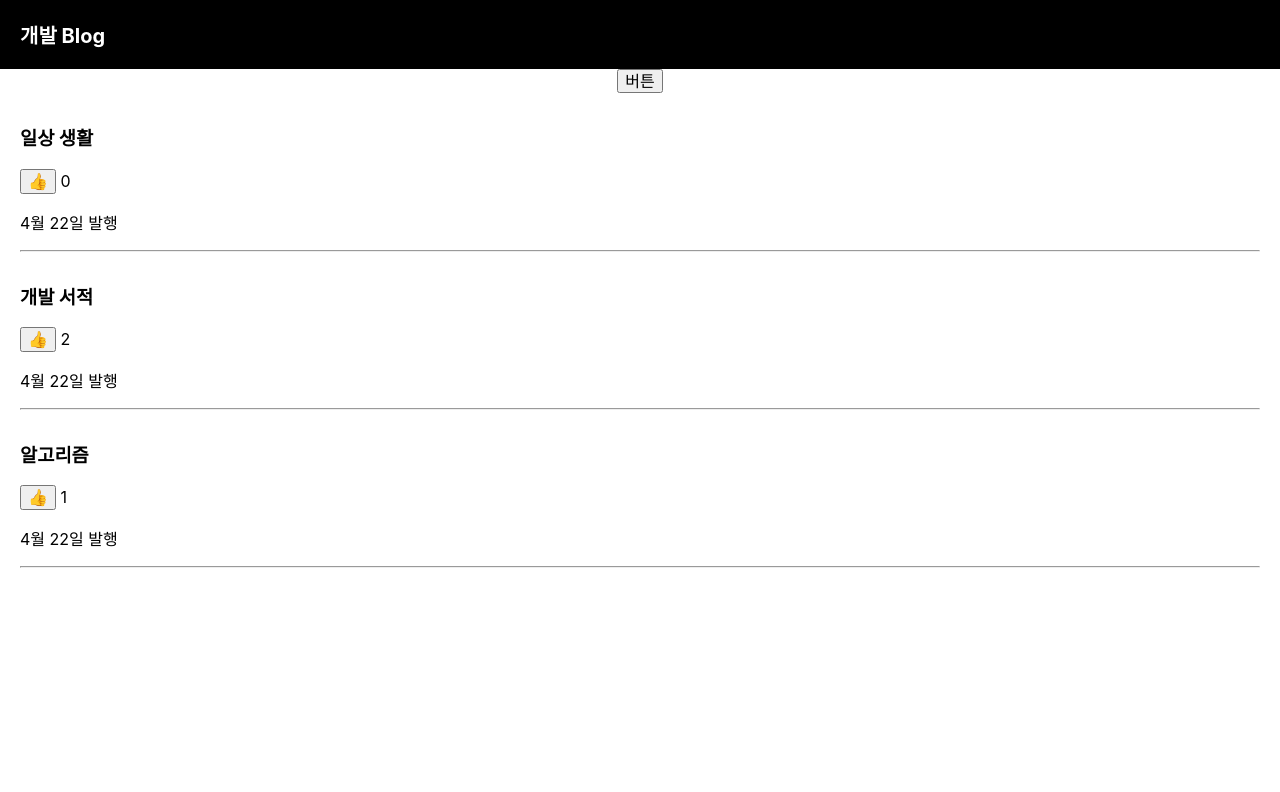
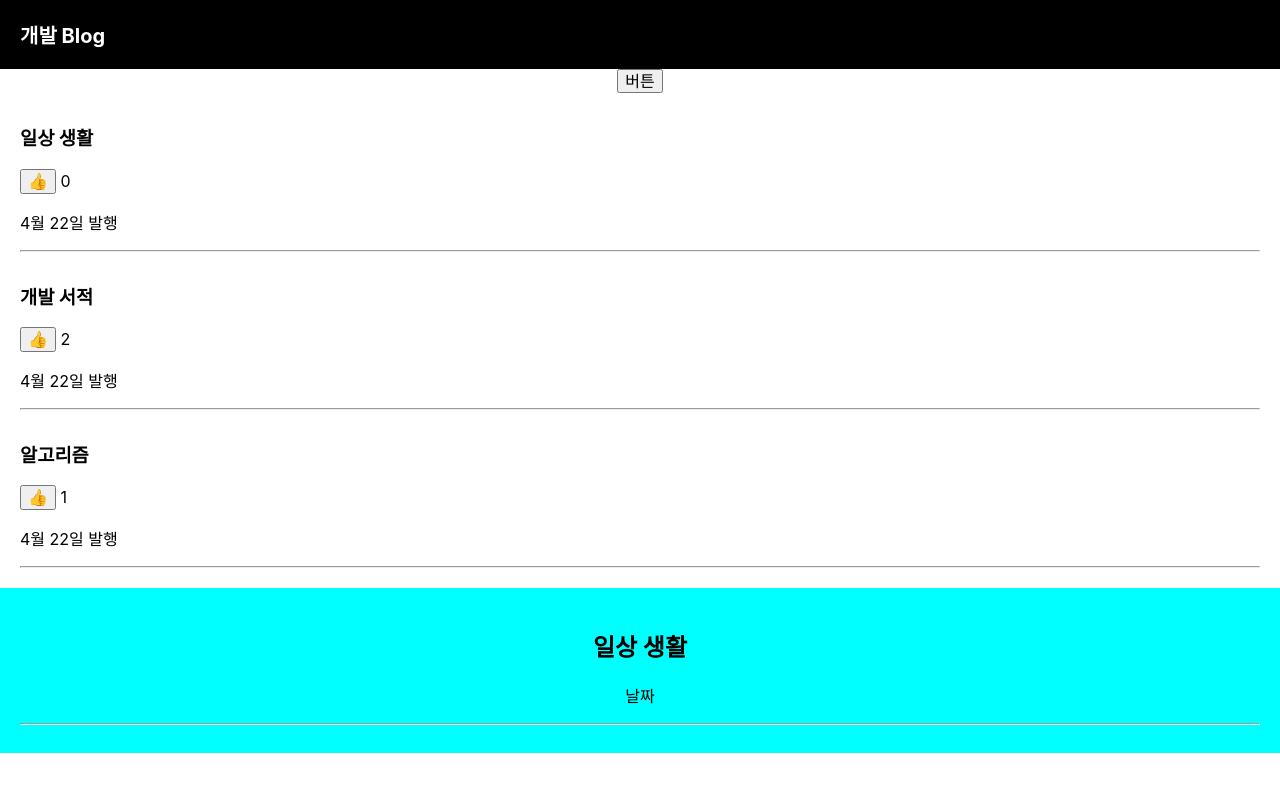
Before and after one commit to rudqo14/practiceReact, a React (Create React App) app: page / in a window 1280 px wide. Both pictures are taken after a click on the element "일상 생활". Shown: the top 792 px of the page. Built offline with nearby package versions, Linux system fonts and the light colour scheme.

Commit message:
Add: props를 사용하여 modal 창 제목 변경 적용

```diff
--- a/src/App.js
+++ b/src/App.js
@@ -5,6 +5,7 @@ function App() {
   let [title, setTitle] = useState(["일상 생활", "개발 서적", "알고리즘"]);
   let [likeBtn, setLikeBtn] = useState([0, 2, 1]);
   let [modal, setModal] = useState(false);
+  let [clickTitle, setClickTitle] = useState(0);
 
   const firstTitleHandler = () => {
     const newArray = [...title];
@@ -23,11 +24,10 @@ function App() {
     newArray[likeNumbers] += 1;
     setLikeBtn(newArray);
   };
-  const modalTitleHandler = (e) => {
-    console.log(e.target.innerText);
-    if (e.target.innerText === "알고리즘") {
-      modal ? setModal(false) : setModal(true);
-    }
+
+  const modalTitleHandler = (likeNumbers) => {
+    setClickTitle(likeNumbers);
+    setModal(!modal);
   };
 
   return (
@@ -47,8 +47,8 @@ function App() {
         return (
           <div className="boardList">
             <h3
-              onClick={(e) => {
-                modalTitleHandler(e);
+              onClick={() => {
+                modalTitleHandler(likeNumbers);
               }}
             >
               {titleArray + "   "}
@@ -67,16 +67,16 @@ function App() {
           </div>
         );
       })}
-      {modal ? <Modal /> : null}
+      {modal ? <Modal title={title} clickTitle={clickTitle} /> : null}
     </div>
   );
 }
 
-function Modal() {
+function Modal(props) {
   return (
     <div>
       <div className="modal">
-        <h2>제목</h2>
+        <h2>{props.title[props.clickTitle]}</h2>
         <p>날짜</p>
         <hr />
       </div>
```
